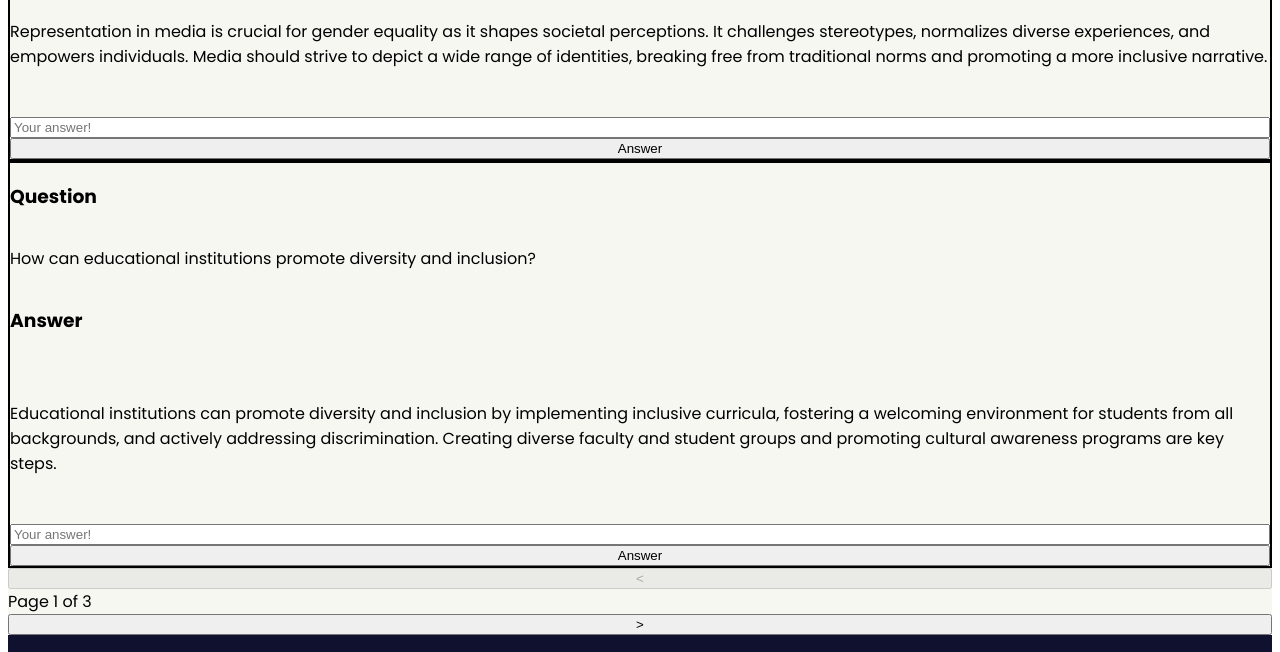
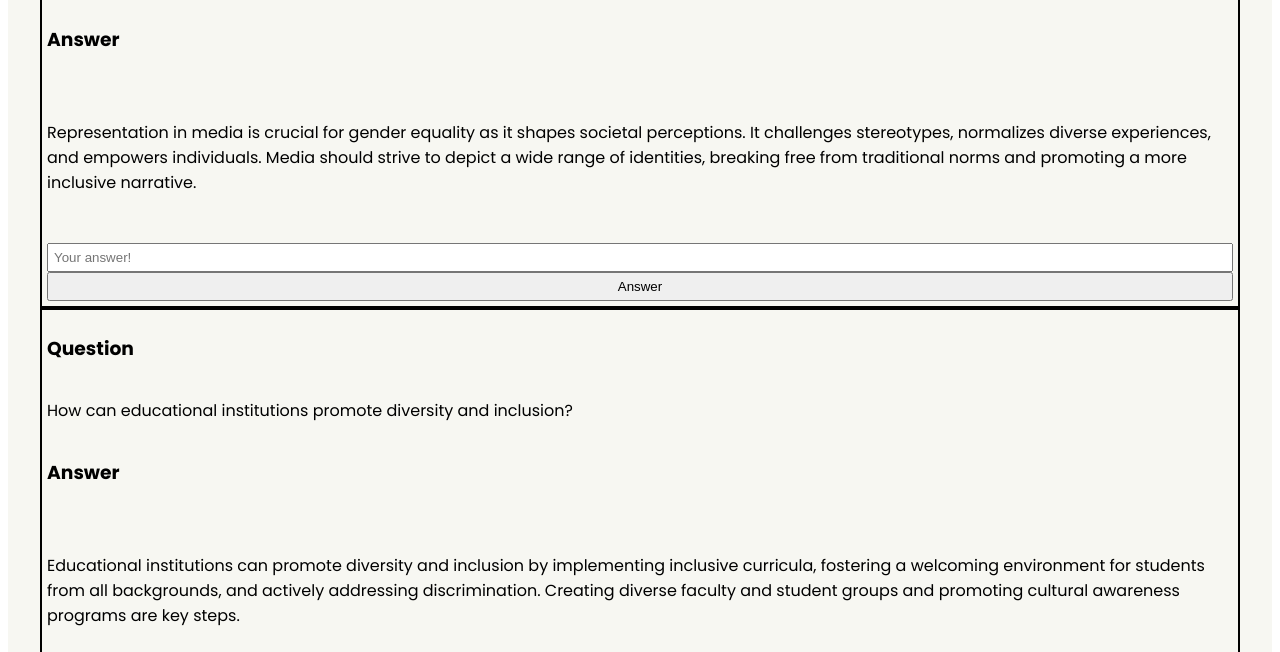
Before and after one commit to LyaLera/InclusiSphere, a plain HTML site: page index.html in a window 1280 px wide. Shown: the part 1759-2411 px from the top of the page. Drawn offline with nearby package versions, Linux system fonts and the light colour scheme.

Commit message:
margin and padding add

```diff
--- a/css/style.css
+++ b/css/style.css
@@ -8,6 +8,7 @@ main {
     "Segoe UI", Roboto, Oxygen, Ubuntu, Cantarell, "Open Sans", "Helvetica Neue",
     sans-serif;
   background-color: rgb(247, 247, 242);
+  padding: 0 2rem;
 }
 h1 {
   font-family: "Rubik", system-ui, -apple-system, BlinkMacSystemFont, "Segoe UI",
@@ -19,6 +20,7 @@ li a {
   text-decoration: none;
   color: rgb(59, 52, 60);
   font-family: "poppins";
+  font-weight: bold;
 }
 h2 {
   margin-left: 70px;
@@ -44,7 +46,7 @@ header img {
   justify-content: space-around;
   align-items: center;
   height: 80px;
-  background-color: rgb(229, 229, 237);
+  background-color: rgb(251, 133, 133);
   list-style-type: none;
   text-decoration: none;
 }
@@ -57,9 +59,16 @@ header img {
   color: white;
   font-weight: bold;
 }
+
+#searchbox {
+  width: 200px;
+  margin-bottom: 5px;
+  padding: 0.5rem;
+}
 .question-card {
   display: flex;
   flex-direction: column;
+  margin-left: 5px;
 }
 .input-field {
   height: 80px;
@@ -93,6 +102,7 @@ header img {
 .question-1 {
   grid-column: 1/3;
   grid-row: 1/2;
+  padding: 5px;
 }
 .question-4 {
   grid-column: 1/3;
@@ -103,6 +113,14 @@ header img {
 .question-3,
 .question-4 {
   border: 2px solid black;
+}
+
+.answer-input {
+  padding: 5px;
+}
+
+.answer-buuton {
+ padding: 5px;
 }
 footer {
   background-color: rgb(16, 16, 47);
@@ -145,12 +163,19 @@ footer {
   border-radius: 0.2rem;
 }
 
-.pagination-number:hover,
-.pagination-button:not(.disabled):hover {
-  background: #fff;
+.pagination {
+  margin-top: 10px;
+  display: flex;
+  justify-content: center;
+  align-items: center;
 }
 
-.pagination-number.active {
-  color: #fff;
-  background: #494a4a;
+.pagination button {
+  margin: 0 5px;
+  padding: 5px 10px;
+  cursor: pointer;
 }
+
+.pagination button[disabled] {
+  cursor: not-allowed;
+}
--- a/index.html
+++ b/index.html
@@ -65,7 +65,7 @@
             Ask
           </button>
           <label for="searchbox">Search</label>
-          <input type="text" id="searchbox" />
+          <input type="text" id="searchbox" placeholder="...enter a keyword"/>
         </div>
       </section>
       <section id="main-cards">
--- a/index.js
+++ b/index.js
@@ -166,7 +166,7 @@ function render(questions, answers, currentPage = 1, itemsPerPage = 4) {
                     <p>${newAnswersHTML}</p>
                     <div class="input-1-box">
                         <input type="text" placeholder="Your answer!" id="answer-${question.id}" class="answer-input"/>
-                        <button data-id=${question.id} onclick="addAnswer(event)">Answer</button>
+                        <button class="answer-buuton" data-id=${question.id} onclick="addAnswer(event)">Answer</button>
                     </div>
                 </div>
         `;
```
